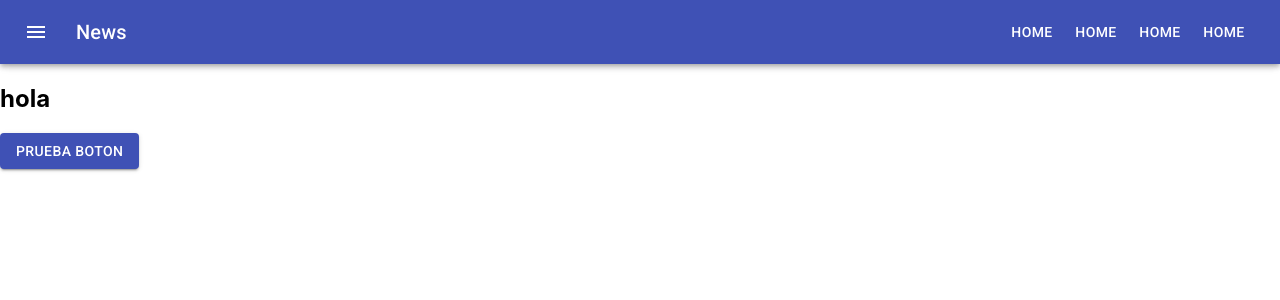
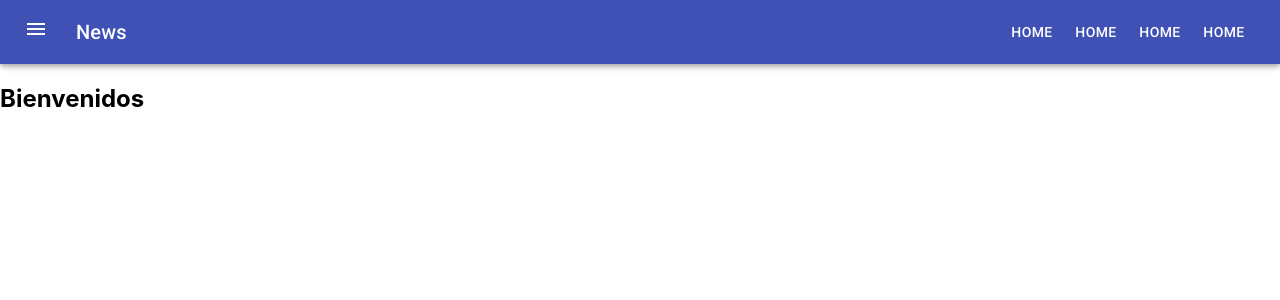
Before and after one commit to tz-tz-tz/shopreact, a React (Create React App) app: page / in a window 1280 px wide. Shown: the top 300 px of the page. Built offline with nearby package versions, Linux system fonts and the light colour scheme.

Commit message:
Componente1

```diff
--- a/src/App.js
+++ b/src/App.js
@@ -1,21 +1,15 @@
 import NavBar from './components/NavBar'
-import Button from '@material-ui/core/Button'
 import {ThemeProvider} from '@material-ui/core/styles'
 import theme from './theme'
+import ItemListcontainer from './components/ItemListcontainer'
 
 
 function App() {
   return (
     <ThemeProvider theme={theme}>
       <NavBar />
-      <h2>hola</h2>
-      <Button
-      color="primary"
-      variant="contained"
-      >
-        Prueba Boton
-      </Button>
-    </ThemeProvider>
+      <ItemListcontainer titulo={"Bienvenidos"}/>
+     </ThemeProvider>
   );
 }
 
--- /dev/null
+++ b/src/components/CartWidget.js
@@ -0,0 +1,12 @@
+import React from 'react'
+import MenuIcon from '@material-ui/icons/Menu';
+
+function CartWidget() {
+    return (
+        <div>
+             <MenuIcon />
+        </div>
+    )
+}
+
+export default CartWidget
--- /dev/null
+++ b/src/components/ItemListcontainer.js
@@ -0,0 +1,11 @@
+import React from 'react'
+
+function ItemListcontainer({titulo}) {
+    return (
+
+            <h2>{titulo}</h2>
+
+    )
+}
+
+export default ItemListcontainer
--- a/src/components/NavBar.jsx
+++ b/src/components/NavBar.jsx
@@ -2,10 +2,10 @@ import React from 'react'
 import AppBar from '@material-ui/core/AppBar'
 import Toolbar from '@material-ui/core/Toolbar'
 import Typography from '@material-ui/core/Typography'
-import { makeStyles } from '@material-ui/core/styles'
+import {makeStyles} from '@material-ui/core/styles'
 import IconButton from '@material-ui/core/IconButton';
-import MenuIcon from '@material-ui/icons/Menu';
 import Button from '@material-ui/core/Button'
+import CartWidget from './CartWidget'
 
 
 const useStyles = makeStyles (theme => ({
@@ -27,7 +27,7 @@ function NavBar() {
           <AppBar>
           <Toolbar>
           <IconButton edge="start" className={classes.menuButton} color="inherit" aria-label="menu">
-            <MenuIcon />
+            <CartWidget />
           </IconButton>
             <Typography variant="h6" className={classes.title}>
               News
```
